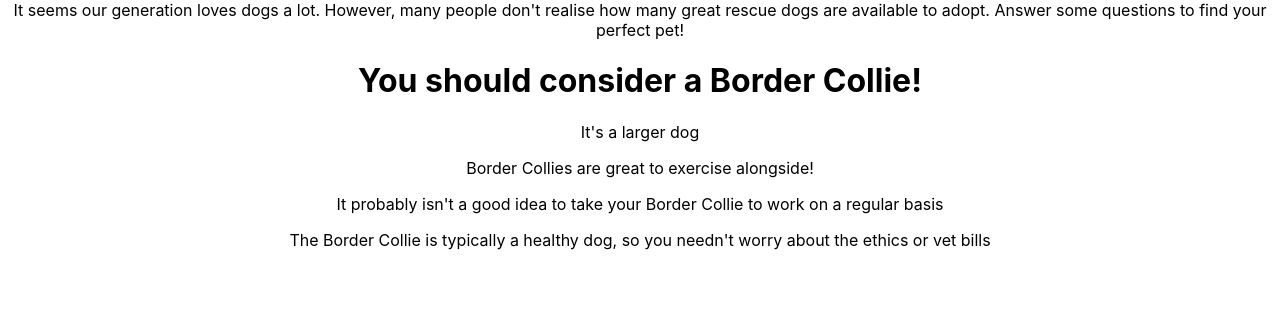
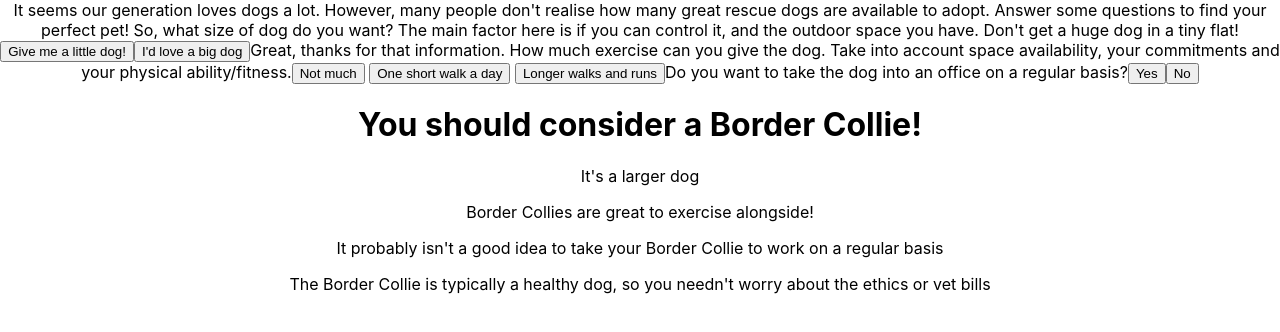
Before and after one commit to Reikon95/Dont-Shop-Adopt, a React (Create React App) app: page / in a window 1280 px wide. Shown: the top 332 px of the page. Built offline with nearby package versions, Linux system fonts and the light colour scheme.

Commit message:
conditional renders and various fixes

```diff
--- a/package.json
+++ b/package.json
@@ -5,6 +5,7 @@
   "dependencies": {
     "react": "^16.12.0",
     "react-dom": "^16.12.0",
+    "react-input-range": "^1.3.0",
     "react-scripts": "3.2.0"
   },
   "scripts": {
--- a/src/App.js
+++ b/src/App.js
@@ -1,16 +1,29 @@
 //TODO - add inputs/forms
 import React from 'react';
 import './App.css';
-import Explanation from './Explanation.js'
+import Explanation from './Explanation.js';
+
 
 function App() {
-  const dogs = [{id: 'bc01', breed: 'Border Collie', size: 7, activityLevel: 10, officeDog: false, health: true}, {id: 'p01', breed: 'Pug',
+  let dogs = [{id: 'bc01', breed: 'Border Collie', size: 7, activityLevel: 10, officeDog: false, health: true}, {id: 'p01', breed: 'Pug',
   size: 3, activityLevel: 2, officeDog: true, health: false}, {id: 'si01', breed: 'Shiba Inu', size: 5, activityLevel: 7,
   officeDog: true, health: true}]
   return (
     <div className="App">
       It seems our generation loves dogs a lot. However, many people don't realise how many great rescue dogs are available to adopt. Answer some questions to find your perfect pet!
+      So, what size of dog do you want? The main factor here is if you can control it, and the outdoor space you have. Don't get a huge dog in a tiny flat!
+      <button>Give me a little dog!</button><button>I'd love a big dog</button>
+
+      Great, thanks for that information. How much exercise can you give the dog.
+      Take into account space availability, your commitments and your physical ability/fitness.
+      <button>Not much</button> <button>One short walk a day</button> <button>Longer walks and runs</button>
+
+      Do you want to take the dog into an office on a regular basis?
+      <button>Yes</button><button>No</button>
+
+
       <Explanation {...dogs[0]}/>
+
     </div>
   );
 }
```
Also changed, not shown: src/inputRange.js (added, +21 -0 lines), 1 other file (tests, documents, lock files or other folders).
